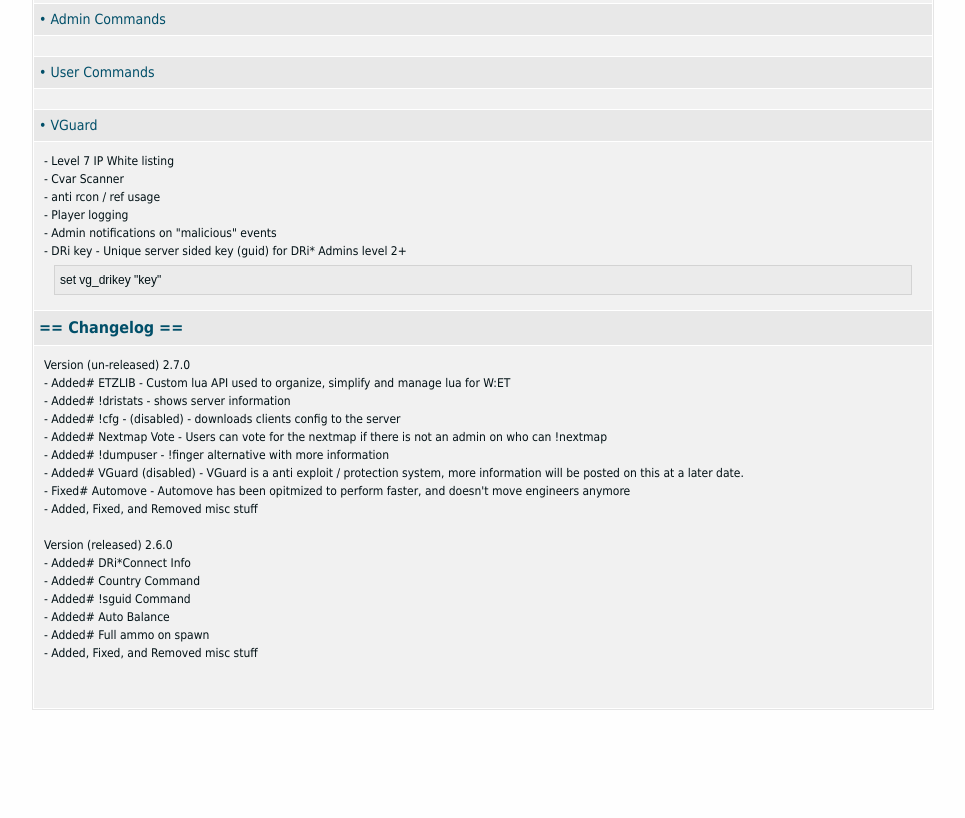
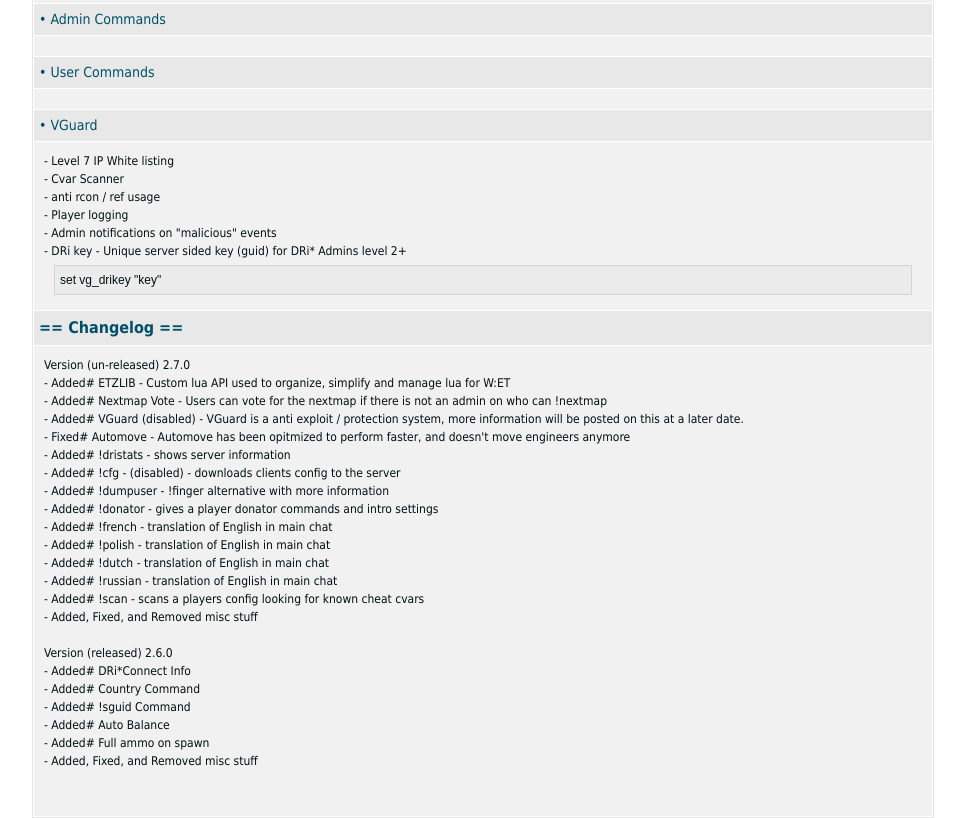
Before and after one commit to purplelepro/purplelepro.github.io, a plain HTML site: page index.html in a window 1280 px wide. Shown: the part 329-1147 px from the top of the page, without its empty margins (157-1122 px from the left). Before the commit the page ends 1039 px from the top, so only its background shows below. Drawn offline with Linux system fonts and the light colour scheme.

Commit message:
Update
Updated changelog with more information.

```diff
--- a/index.html
+++ b/index.html
@@ -88,12 +88,19 @@
 <div class="cnt">
 Version (un-released) 2.7.0<br>
 - Added# ETZLIB - Custom lua API used to organize, simplify and manage lua for W:ET<br>
+- Added# Nextmap Vote - Users can vote for the nextmap if there is not an admin on who can !nextmap<br>
+- Added# VGuard (disabled) - VGuard is a anti exploit / protection system, more information will be posted on this at a later date.<br>
+- Fixed# Automove - Automove has been opitmized to perform faster, and doesn't move engineers anymore<br>
 - Added# !dristats - shows server information <br>
 - Added# !cfg - (disabled) - downloads clients config to the server<br>
-- Added# Nextmap Vote - Users can vote for the nextmap if there is not an admin on who can !nextmap<br>
 - Added# !dumpuser - !finger alternative with more information<br>
-- Added# VGuard (disabled) - VGuard is a anti exploit / protection system, more information will be posted on this at a later date.<br>
-- Fixed# Automove - Automove has been opitmized to perform faster, and doesn't move engineers anymore<br>
+- Added# !donator - gives a player donator commands and intro settings<br>
+- Added# !french - translation of English in main chat<br>
+- Added# !polish - translation of English in main chat<br>
+- Added# !dutch - translation of English in main chat<br>
+- Added# !russian - translation of English in main chat<br>
+- Added# !scan - scans a players config looking for known cheat cvars<br>
+
 - Added, Fixed, and Removed misc stuff<br>
 <br>
 Version (released) 2.6.0<br>
```
